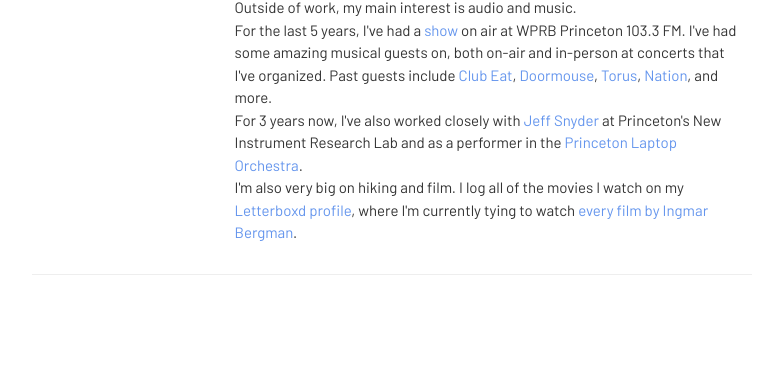
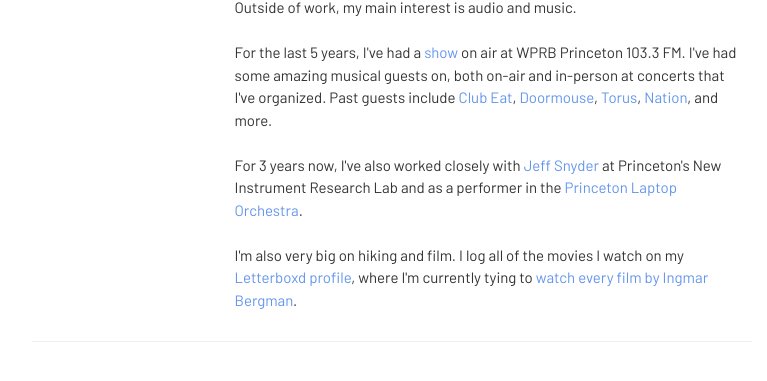
Before and after one commit to DavidBorts/DavidBorts.github.io, a plain HTML site: page misc.html in a window 1280 px wide. Shown: the part 303-684 px from the top of the page, without its empty margins (248-1015 px from the left). Drawn offline with Linux system fonts and the light colour scheme.

Commit message:
added more space between paragraphs

```diff
--- a/misc.html
+++ b/misc.html
@@ -99,11 +99,14 @@
           <p>
             Outside of work, my main interest is audio and music.
             <br>
+            <br>
             For the last 5 years, I've had a <a href="https://programming.weru.org/WPRB/dj/167501/David">show</a> on air at WPRB Princeton 103.3 FM. I've had some amazing musical guests on, both on-air and in-person at concerts that I've organized. Past guests include <a href="https://open.spotify.com/artist/073L1kDK5ruwVLIRHGQgwc">Club Eat</a>, <a href="https://www.last.fm/music/Doormouse/+wiki">Doormouse</a>, <a href="https://open.spotify.com/artist/4YlNFCrxoTfxFtZwPoGjLW">Torus</a>, <a href="https://open.spotify.com/artist/03D2b6ATNCne8B3D251ncQ">Nation</a>, and more.
+            <br>
             <br>
             For 3 years now, I've also worked closely with <a href="https://www.snyderphonics.com/about.htm">Jeff Snyder</a> at Princeton's New Instrument Research Lab and as a performer in the <a href="https://www.youtube.com/watch?v=PZKJmGTpgtc">Princeton Laptop Orchestra</a>.
             <br>
-            I'm also very big on hiking and film. I log all of the movies I watch on my <a href="https://letterboxd.com/lineattractor/films/">Letterboxd profile</a>, where I'm currently tying to watch <a href="https://letterboxd.com/lineattractor/films/diary/">every film by Ingmar Bergman</a>.
+            <br>
+            I'm also very big on hiking and film. I log all of the movies I watch on my <a href="https://letterboxd.com/lineattractor/films/">Letterboxd profile</a>, where I'm currently tying to <a href="https://letterboxd.com/lineattractor/films/diary/">watch every film by Ingmar Bergman</a>.
           </p>
         </div>
       </div>
```
